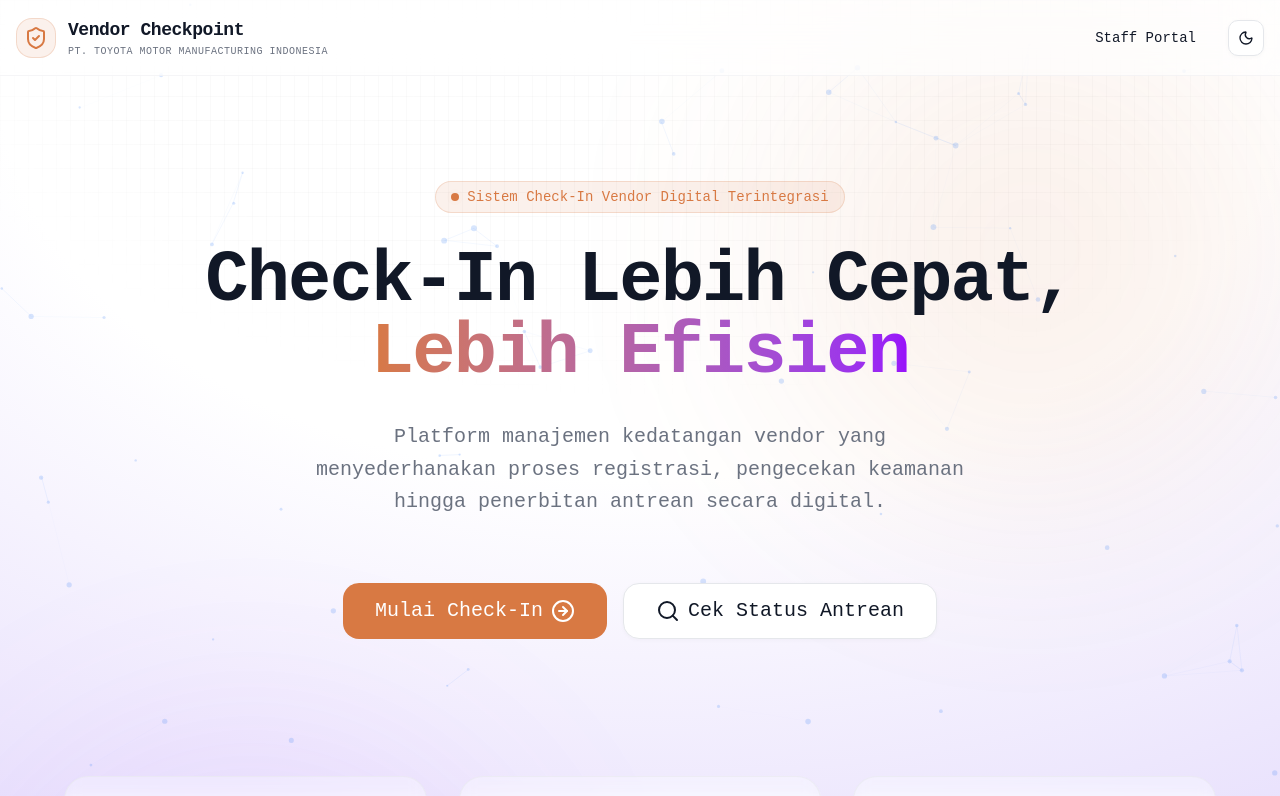
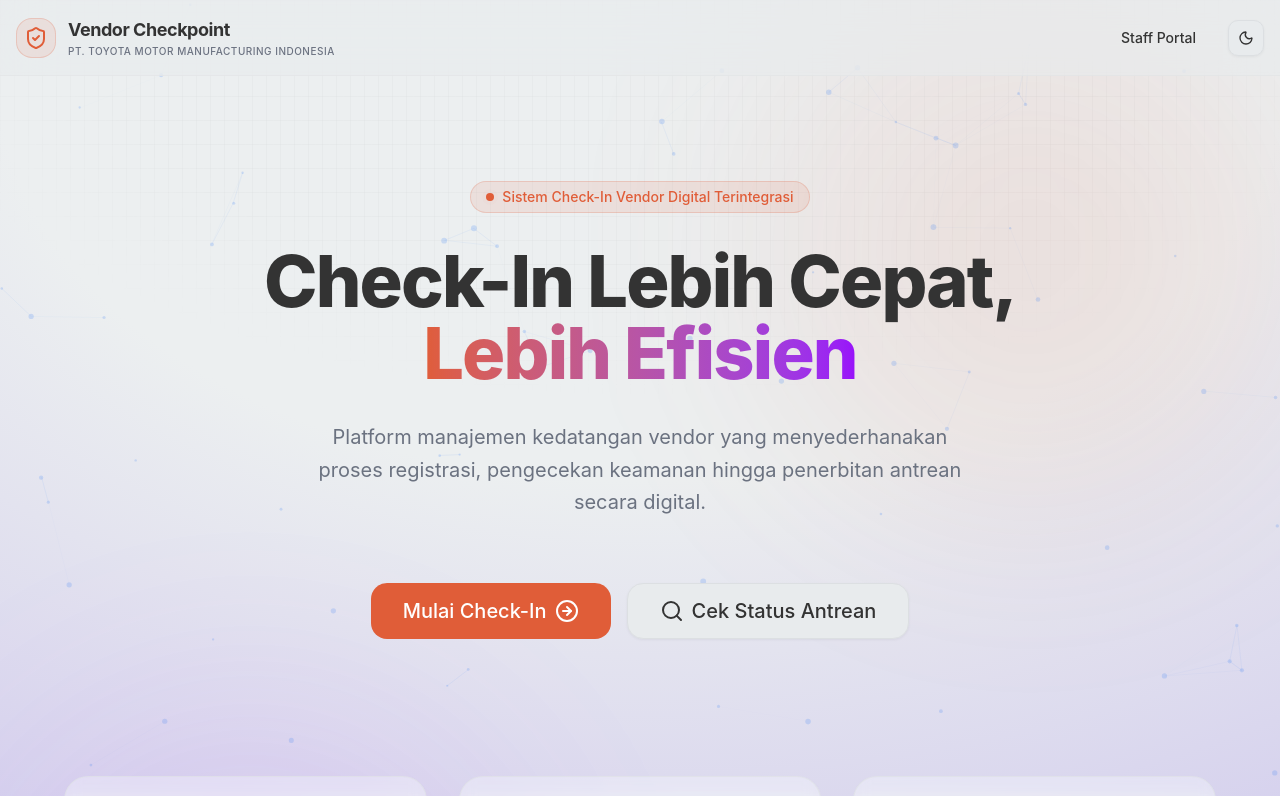
Before and after one commit to bagususwanto/vendor-checkpoint, a Next.js app in the folder apps/web/: page / in a window 1280 px wide. Shown: the top 796 px of the page. Built offline with nearby package versions, Linux system fonts and the light colour scheme.

Commit message:
Update global styles and color palette

```diff
--- a/apps/web/app/globals.css
+++ b/apps/web/app/globals.css
@@ -4,121 +4,121 @@
 @custom-variant dark (&:is(.dark *));
 
 :root {
-  --background: oklch(1 0 0);
-  --foreground: oklch(0.2101 0.0318 264.6645);
+  --background: oklch(0.9383 0.0042 236.4993);
+  --foreground: oklch(0.3211 0 0);
   --card: oklch(1 0 0);
-  --card-foreground: oklch(0.2101 0.0318 264.6645);
+  --card-foreground: oklch(0.3211 0 0);
   --popover: oklch(1 0 0);
-  --popover-foreground: oklch(0.2101 0.0318 264.6645);
-  --primary: oklch(0.6716 0.1368 48.513);
+  --popover-foreground: oklch(0.3211 0 0);
+  --primary: oklch(0.6397 0.172 36.4421);
   --primary-foreground: oklch(1 0 0);
-  --secondary: oklch(0.536 0.0398 196.028);
-  --secondary-foreground: oklch(1 0 0);
-  --muted: oklch(0.967 0.0029 264.5419);
+  --secondary: oklch(0.967 0.0029 264.5419);
+  --secondary-foreground: oklch(0.4461 0.0263 256.8018);
+  --muted: oklch(0.9846 0.0017 247.8389);
   --muted-foreground: oklch(0.551 0.0234 264.3637);
-  --accent: oklch(0.9491 0 0);
-  --accent-foreground: oklch(0.2101 0.0318 264.6645);
+  --accent: oklch(0.9119 0.0222 243.8174);
+  --accent-foreground: oklch(0.3791 0.1378 265.5222);
   --destructive: oklch(0.6368 0.2078 25.3313);
-  --destructive-foreground: oklch(0.9851 0 0);
-  --border: oklch(0.9276 0.0058 264.5313);
-  --input: oklch(0.9276 0.0058 264.5313);
-  --ring: oklch(0.6716 0.1368 48.513);
-  --chart-1: oklch(0.594 0.0443 196.0233);
-  --chart-2: oklch(0.7214 0.1337 49.9802);
-  --chart-3: oklch(0.8721 0.0864 68.5474);
-  --chart-4: oklch(0.6268 0 0);
-  --chart-5: oklch(0.683 0 0);
-  --sidebar: oklch(0.967 0.0029 264.5419);
-  --sidebar-foreground: oklch(0.2101 0.0318 264.6645);
-  --sidebar-primary: oklch(0.6716 0.1368 48.513);
+  --destructive-foreground: oklch(1 0 0);
+  --border: oklch(0.9022 0.0052 247.8822);
+  --input: oklch(0.97 0.0029 264.542);
+  --ring: oklch(0.6397 0.172 36.4421);
+  --chart-1: oklch(0.7156 0.0605 248.6845);
+  --chart-2: oklch(0.7875 0.0917 35.9616);
+  --chart-3: oklch(0.5778 0.0759 254.1573);
+  --chart-4: oklch(0.5016 0.0849 259.4902);
+  --chart-5: oklch(0.4241 0.0952 264.0306);
+  --sidebar: oklch(0.903 0.0046 258.3257);
+  --sidebar-foreground: oklch(0.3211 0 0);
+  --sidebar-primary: oklch(0.6397 0.172 36.4421);
   --sidebar-primary-foreground: oklch(1 0 0);
-  --sidebar-accent: oklch(1 0 0);
-  --sidebar-accent-foreground: oklch(0.2101 0.0318 264.6645);
+  --sidebar-accent: oklch(0.9119 0.0222 243.8174);
+  --sidebar-accent-foreground: oklch(0.3791 0.1378 265.5222);
   --sidebar-border: oklch(0.9276 0.0058 264.5313);
-  --sidebar-ring: oklch(0.6716 0.1368 48.513);
-  --font-sans: Geist Mono, ui-monospace, monospace;
-  --font-serif: serif;
+  --sidebar-ring: oklch(0.6397 0.172 36.4421);
+  --font-sans: Inter, sans-serif;
+  --font-serif: Source Serif 4, serif;
   --font-mono: JetBrains Mono, monospace;
   --radius: 0.75rem;
   --shadow-x: 0px;
   --shadow-y: 1px;
-  --shadow-blur: 4px;
+  --shadow-blur: 3px;
   --shadow-spread: 0px;
-  --shadow-opacity: 0.05;
-  --shadow-color: #000000;
-  --shadow-2xs: 0px 1px 4px 0px hsl(0 0% 0% / 0.03);
-  --shadow-xs: 0px 1px 4px 0px hsl(0 0% 0% / 0.03);
+  --shadow-opacity: 0.1;
+  --shadow-color: hsl(0 0% 0%);
+  --shadow-2xs: 0px 1px 3px 0px hsl(0 0% 0% / 0.05);
+  --shadow-xs: 0px 1px 3px 0px hsl(0 0% 0% / 0.05);
   --shadow-sm:
-    0px 1px 4px 0px hsl(0 0% 0% / 0.05), 0px 1px 2px -1px hsl(0 0% 0% / 0.05);
+    0px 1px 3px 0px hsl(0 0% 0% / 0.1), 0px 1px 2px -1px hsl(0 0% 0% / 0.1);
   --shadow:
-    0px 1px 4px 0px hsl(0 0% 0% / 0.05), 0px 1px 2px -1px hsl(0 0% 0% / 0.05);
+    0px 1px 3px 0px hsl(0 0% 0% / 0.1), 0px 1px 2px -1px hsl(0 0% 0% / 0.1);
   --shadow-md:
-    0px 1px 4px 0px hsl(0 0% 0% / 0.05), 0px 2px 4px -1px hsl(0 0% 0% / 0.05);
+    0px 1px 3px 0px hsl(0 0% 0% / 0.1), 0px 2px 4px -1px hsl(0 0% 0% / 0.1);
   --shadow-lg:
-    0px 1px 4px 0px hsl(0 0% 0% / 0.05), 0px 4px 6px -1px hsl(0 0% 0% / 0.05);
+    0px 1px 3px 0px hsl(0 0% 0% / 0.1), 0px 4px 6px -1px hsl(0 0% 0% / 0.1);
   --shadow-xl:
-    0px 1px 4px 0px hsl(0 0% 0% / 0.05), 0px 8px 10px -1px hsl(0 0% 0% / 0.05);
-  --shadow-2xl: 0px 1px 4px 0px hsl(0 0% 0% / 0.13);
-  --tracking-normal: 0rem;
+    0px 1px 3px 0px hsl(0 0% 0% / 0.1), 0px 8px 10px -1px hsl(0 0% 0% / 0.1);
+  --shadow-2xl: 0px 1px 3px 0px hsl(0 0% 0% / 0.25);
+  --tracking-normal: 0em;
   --spacing: 0.25rem;
 }
 
 .dark {
-  --background: oklch(0.1797 0.0043 308.1928);
-  --foreground: oklch(0.8109 0 0);
-  --card: oklch(0.1822 0 0);
-  --card-foreground: oklch(0.8109 0 0);
-  --popover: oklch(0.1797 0.0043 308.1928);
-  --popover-foreground: oklch(0.8109 0 0);
-  --primary: oklch(0.7214 0.1337 49.9802);
-  --primary-foreground: oklch(0.1797 0.0043 308.1928);
-  --secondary: oklch(0.594 0.0443 196.0233);
-  --secondary-foreground: oklch(0.1797 0.0043 308.1928);
-  --muted: oklch(0.252 0 0);
-  --muted-foreground: oklch(0.6268 0 0);
-  --accent: oklch(0.3211 0 0);
-  --accent-foreground: oklch(0.8109 0 0);
-  --destructive: oklch(0.594 0.0443 196.0233);
-  --destructive-foreground: oklch(0.1797 0.0043 308.1928);
-  --border: oklch(0.252 0 0);
-  --input: oklch(0.252 0 0);
-  --ring: oklch(0.7214 0.1337 49.9802);
-  --chart-1: oklch(0.594 0.0443 196.0233);
-  --chart-2: oklch(0.7214 0.1337 49.9802);
-  --chart-3: oklch(0.8721 0.0864 68.5474);
-  --chart-4: oklch(0.6268 0 0);
-  --chart-5: oklch(0.683 0 0);
-  --sidebar: oklch(0.1822 0 0);
-  --sidebar-foreground: oklch(0.8109 0 0);
-  --sidebar-primary: oklch(0.7214 0.1337 49.9802);
-  --sidebar-primary-foreground: oklch(0.1797 0.0043 308.1928);
-  --sidebar-accent: oklch(0.3211 0 0);
-  --sidebar-accent-foreground: oklch(0.8109 0 0);
-  --sidebar-border: oklch(0.252 0 0);
-  --sidebar-ring: oklch(0.7214 0.1337 49.9802);
-  --font-sans: Geist Mono, ui-monospace, monospace;
-  --font-serif: serif;
+  --background: oklch(0.2598 0.0306 262.6666);
+  --foreground: oklch(0.9219 0 0);
+  --card: oklch(0.3106 0.0301 268.6365);
+  --card-foreground: oklch(0.9219 0 0);
+  --popover: oklch(0.29 0.0249 268.3986);
+  --popover-foreground: oklch(0.9219 0 0);
+  --primary: oklch(0.6397 0.172 36.4421);
+  --primary-foreground: oklch(1 0 0);
+  --secondary: oklch(0.3095 0.0266 266.7132);
+  --secondary-foreground: oklch(0.9219 0 0);
+  --muted: oklch(0.3095 0.0266 266.7132);
+  --muted-foreground: oklch(0.7155 0 0);
+  --accent: oklch(0.338 0.0589 267.5867);
+  --accent-foreground: oklch(0.8823 0.0571 254.1284);
+  --destructive: oklch(0.6368 0.2078 25.3313);
+  --destructive-foreground: oklch(1 0 0);
+  --border: oklch(0.3843 0.0301 269.7337);
+  --input: oklch(0.3843 0.0301 269.7337);
+  --ring: oklch(0.6397 0.172 36.4421);
+  --chart-1: oklch(0.7156 0.0605 248.6845);
+  --chart-2: oklch(0.7693 0.0876 34.1875);
+  --chart-3: oklch(0.5778 0.0759 254.1573);
+  --chart-4: oklch(0.5016 0.0849 259.4902);
+  --chart-5: oklch(0.4241 0.0952 264.0306);
+  --sidebar: oklch(0.31 0.0283 267.7408);
+  --sidebar-foreground: oklch(0.9219 0 0);
+  --sidebar-primary: oklch(0.6397 0.172 36.4421);
+  --sidebar-primary-foreground: oklch(1 0 0);
+  --sidebar-accent: oklch(0.338 0.0589 267.5867);
+  --sidebar-accent-foreground: oklch(0.8823 0.0571 254.1284);
+  --sidebar-border: oklch(0.3843 0.0301 269.7337);
+  --sidebar-ring: oklch(0.6397 0.172 36.4421);
+  --font-sans: Inter, sans-serif;
+  --font-serif: Source Serif 4, serif;
   --font-mono: JetBrains Mono, monospace;
   --radius: 0.75rem;
   --shadow-x: 0px;
   --shadow-y: 1px;
-  --shadow-blur: 4px;
+  --shadow-blur: 3px;
   --shadow-spread: 0px;
-  --shadow-opacity: 0.05;
-  --shadow-color: #000000;
-  --shadow-2xs: 0px 1px 4px 0px hsl(0 0% 0% / 0.03);
-  --shadow-xs: 0px 1px 4px 0px hsl(0 0% 0% / 0.03);
+  --shadow-opacity: 0.1;
+  --shadow-color: hsl(0 0% 0%);
+  --shadow-2xs: 0px 1px 3px 0px hsl(0 0% 0% / 0.05);
+  --shadow-xs: 0px 1px 3px 0px hsl(0 0% 0% / 0.05);
   --shadow-sm:
-    0px 1px 4px 0px hsl(0 0% 0% / 0.05), 0px 1px 2px -1px hsl(0 0% 0% / 0.05);
+    0px 1px 3px 0px hsl(0 0% 0% / 0.1), 0px 1px 2px -1px hsl(0 0% 0% / 0.1);
   --shadow:
-    0px 1px 4px 0px hsl(0 0% 0% / 0.05), 0px 1px 2px -1px hsl(0 0% 0% / 0.05);
+    0px 1px 3px 0px hsl(0 0% 0% / 0.1), 0px 1px 2px -1px hsl(0 0% 0% / 0.1);
   --shadow-md:
-    0px 1px 4px 0px hsl(0 0% 0% / 0.05), 0px 2px 4px -1px hsl(0 0% 0% / 0.05);
+    0px 1px 3px 0px hsl(0 0% 0% / 0.1), 0px 2px 4px -1px hsl(0 0% 0% / 0.1);
   --shadow-lg:
-    0px 1px 4px 0px hsl(0 0% 0% / 0.05), 0px 4px 6px -1px hsl(0 0% 0% / 0.05);
+    0px 1px 3px 0px hsl(0 0% 0% / 0.1), 0px 4px 6px -1px hsl(0 0% 0% / 0.1);
   --shadow-xl:
-    0px 1px 4px 0px hsl(0 0% 0% / 0.05), 0px 8px 10px -1px hsl(0 0% 0% / 0.05);
-  --shadow-2xl: 0px 1px 4px 0px hsl(0 0% 0% / 0.13);
+    0px 1px 3px 0px hsl(0 0% 0% / 0.1), 0px 8px 10px -1px hsl(0 0% 0% / 0.1);
+  --shadow-2xl: 0px 1px 3px 0px hsl(0 0% 0% / 0.25);
 }
 
 @theme inline {
@@ -172,13 +172,6 @@
   --shadow-lg: var(--shadow-lg);
   --shadow-xl: var(--shadow-xl);
   --shadow-2xl: var(--shadow-2xl);
-
-  --tracking-tighter: calc(var(--tracking-normal) - 0.05em);
-  --tracking-tight: calc(var(--tracking-normal) - 0.025em);
-  --tracking-normal: var(--tracking-normal);
-  --tracking-wide: calc(var(--tracking-normal) + 0.025em);
-  --tracking-wider: calc(var(--tracking-normal) + 0.05em);
-  --tracking-widest: calc(var(--tracking-normal) + 0.1em);
 }
 
 body {
```
